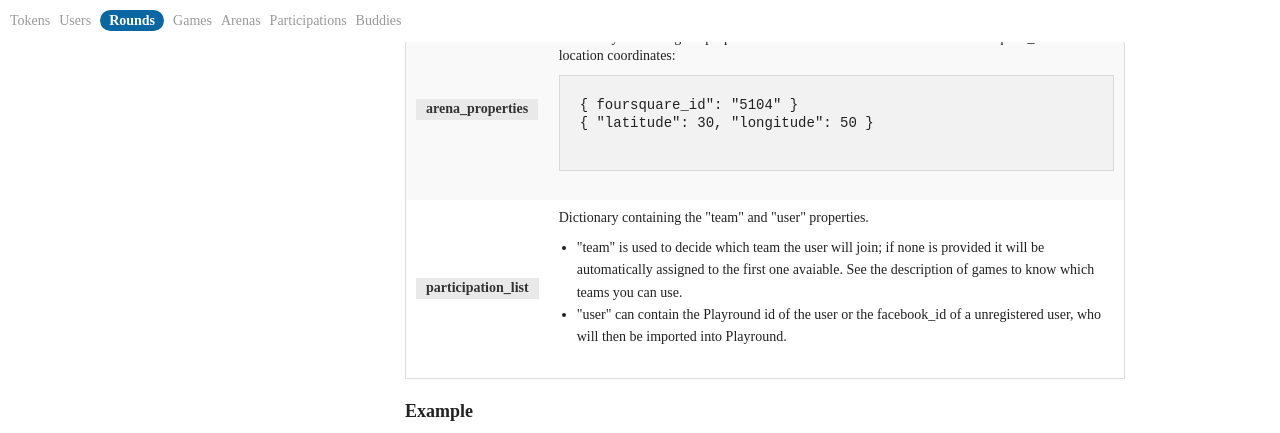
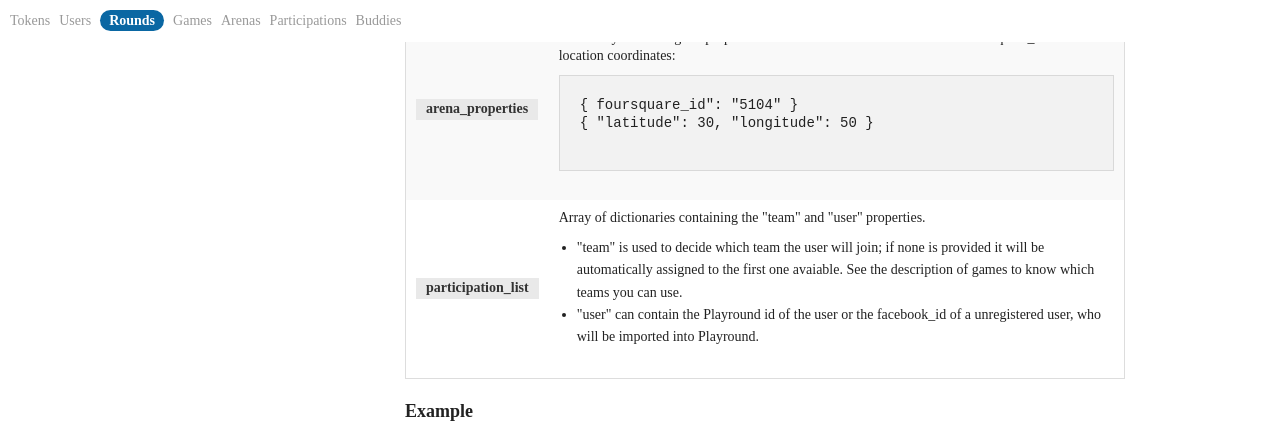
Before and after one commit to matteodepalo/playround-developer, a Jekyll site: the page built from index.html, in a window 1280 px wide and 900 px high, scrolled down 5027 px. Shown: the top 433 px of the window. Built offline with Jekyll 4.4.1, drawn with Linux system fonts in a browser that asks for light colours; some web fonts are replaced; some of the changed text lies outside the part shown.

Commit message:
Minor fixes

```diff
--- a/_includes/basics.html
+++ b/_includes/basics.html
@@ -19,7 +19,7 @@
         <pre>$ curl -H "HTTP_AUTHORIZATION: Token token=\"TOKEN\"" https://api.goplayround.com</pre>
       </div>
 
-      Requests that require authentication will return 401 if the token is not provided
+      Requests that require authentication will return 401 if the token is not provided.
     </p>
   </section>
 
--- a/_includes/rounds.html
+++ b/_includes/rounds.html
@@ -86,11 +86,11 @@
       <tr>
         <td><span class="parameter">participation_list</span></td>
         <td>
-          Dictionary containing the "team" and "user" properties.
+          Array of dictionaries containing the "team" and "user" properties.
 
           <ul>
             <li>"team" is used to decide which team the user will join; if none is provided it will be automatically assigned to the first one avaiable. See the description of games to know which teams you can use.</li>
-            <li>"user" can contain the Playround id of the user or the facebook_id of a unregistered user, who will then be imported into Playround.</li>
+            <li>"user" can contain the Playround id of the user or the facebook_id of a unregistered user, who will be imported into Playround.</li>
           </ul>
 
         </td>
```
